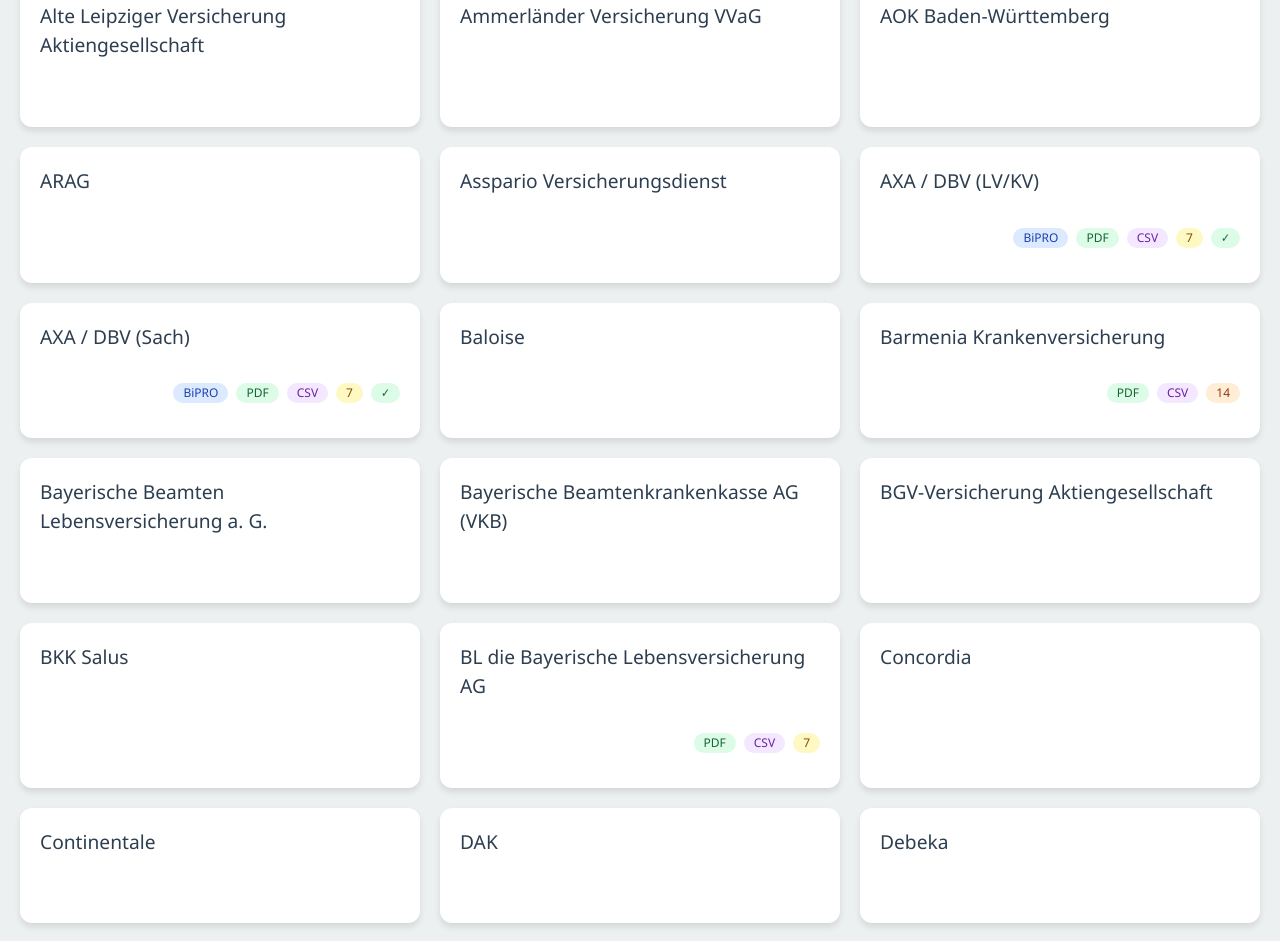
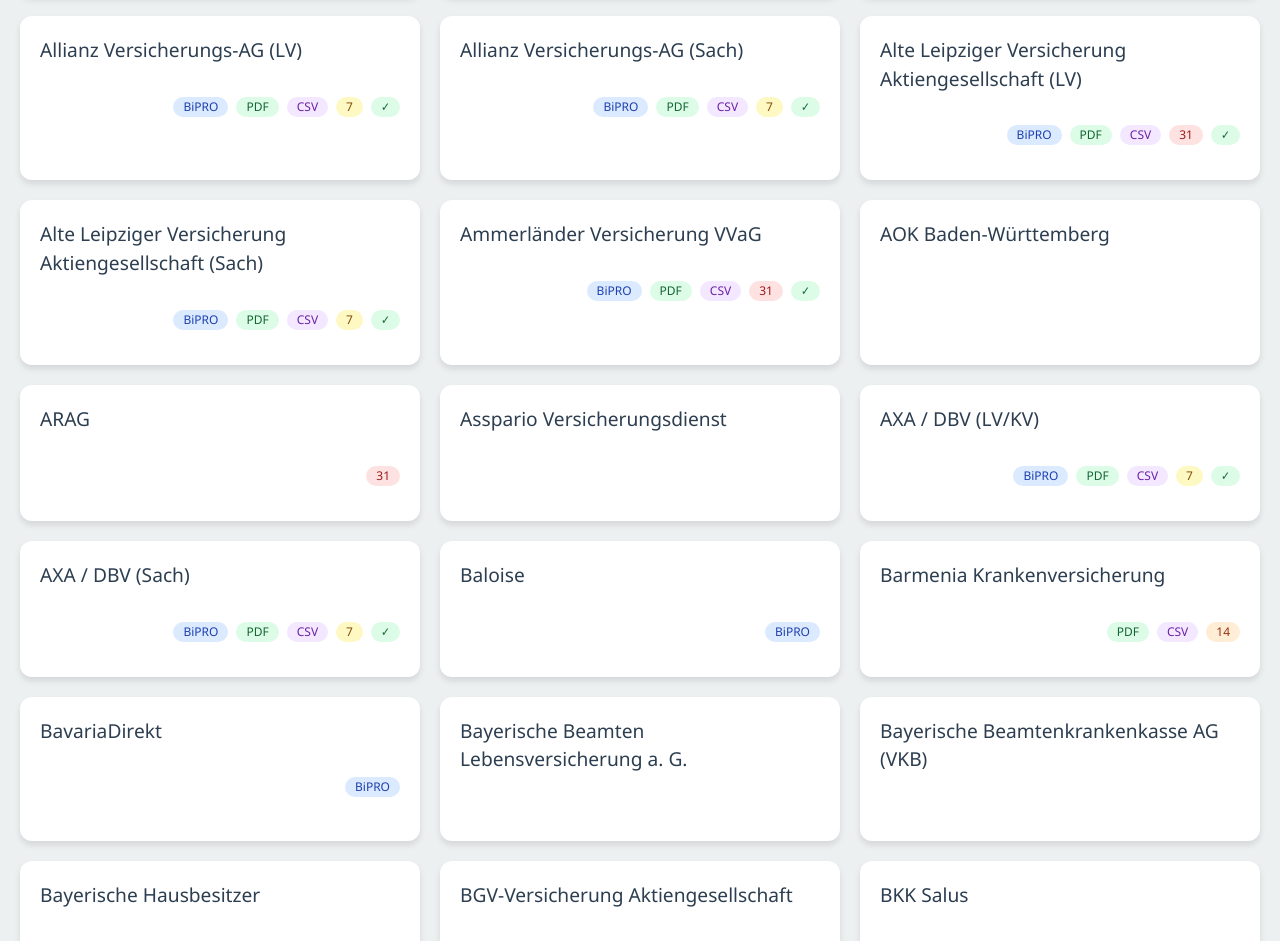
Before and after one commit to wilnauem2/Provisionsbuchungen, a Vue app: page / in a window 1280 px wide. Shown: the part 620-1561 px from the top of the page. Built offline with nearby package versions, Linux system fonts and the light colour scheme; sample sign-in values are in the browser's storage.

Commit message:
feat: Update insurer data and improve popup behavior
- Add new insurers to the list
- Update turnus information for existing insurers
- Fix popup toggle behavior when clicking the same tile
- Add complete status to insurers

```diff
--- a/src/components/MainApp.vue
+++ b/src/components/MainApp.vue
@@ -65,7 +65,7 @@
             :key="insurer.name"
             class="insurer-card"
             :class="{ selected: selectedInsurer === insurer }"
-            @click="handleInsurerSelect(insurer)"
+            @click="handleInsurerClick(insurer)"
           >
             <div class="insurer-info">
                <div class="flex flex-col justify-between">
@@ -302,8 +302,12 @@
   })
 }, { deep: true })
 
-const handleInsurerSelect = (insurer) => {
-  selectedInsurer.value = insurer
+const handleInsurerClick = (insurer) => {
+  if (selectedInsurer.value === insurer) {
+    selectedInsurer.value = null
+  } else {
+    selectedInsurer.value = insurer
+  }
 }
 
 const handleSearchInput = (event) => {
--- a/src/data/insurers.json
+++ b/src/data/insurers.json
@@ -1,12 +1,30 @@
 [
   {
-    "name": "AIG",
+    "name": "Advocard",
     "turnus": "",
     "dokumentenart": "",
     "bezugsweg": "",
     "kontakt": "",
     "login": "",
     "complete": false
+  },
+  {
+    "name": "Allcura",
+    "turnus": "",
+    "dokumentenart": "",
+    "bezugsweg": "",
+    "kontakt": "",
+    "login": "",
+    "complete": false
+  },
+  {
+    "name": "AIG",
+    "turnus": "31-tägig",
+    "dokumentenart": "CSV, PDF",
+    "bezugsweg": "BiPro",
+    "kontakt": "",
+    "login": "",
+    "complete": true
   },
   {
     "name": "Allianz Versicherungs-AG (Sach)",
@@ -27,20 +45,31 @@
     "complete": true
   },
   {
-    "name": "Alte Leipziger Versicherung Aktiengesellschaft",
-    "turnus": "",
-    "dokumentenart": "",
-    "bezugsweg": "",
+    "name": "Alte Leipziger Versicherung Aktiengesellschaft (Sach)",
+    "turnus": "7-tägig",
+    "dokumentenart": "CSV, PDF",
+    "bezugsweg": "BiPro",
     "kontakt": "",
-    "login": ""
+    "login": "",
+    "complete": true
+  },
+  {
+    "name": "Alte Leipziger Versicherung Aktiengesellschaft (LV)",
+    "turnus": "31-tägig",
+    "dokumentenart": "CSV, PDF",
+    "bezugsweg": "BiPro",
+    "kontakt": "",
+    "login": "",
+    "complete": true
   },
   {
     "name": "Ammerländer Versicherung VVaG",
-    "turnus": "",
-    "dokumentenart": "",
-    "bezugsweg": "",
+    "turnus": "31-tägig",
+    "dokumentenart": "CSV, PDF",
+    "bezugsweg": "BiPro",
     "kontakt": "",
-    "login": ""
+    "login": "",
+    "complete": true
   },
   {
     "name": "AOK Baden-Württemberg",
@@ -52,25 +81,27 @@
   },
   {
     "name": "ARAG",
-    "turnus": "",
+    "turnus": "31-tägig",
     "dokumentenart": "",
     "bezugsweg": "",
     "kontakt": "",
-    "login": ""
+    "login": "",
+    "complete": false
   },
   {
     "name": "Asspario Versicherungsdienst",
     "turnus": "",
-    "dokumentenart": "",
+    "dokumentenart": "BiPRO",
     "bezugsweg": "",
     "kontakt": "",
-    "login": ""
+    "login": "",
+    "complete": false
   },
   {
     "name": "AXA / DBV (Sach)",
     "turnus": "7-tägig",
     "dokumentenart": "CSV, PDF",
-    "bezugsweg": "BiPro",
+    "bezugsweg": "BiPRO",
     "kontakt": "",
     "login": "",
     "complete": true
@@ -79,7 +110,7 @@
     "name": "AXA / DBV (LV/KV)",
     "turnus": "7-tägig",
     "dokumentenart": "CSV, PDF",
-    "bezugsweg": "BiPro",
+    "bezugsweg": "BiPRO",
     "kontakt": "",
     "login": "",
     "complete": true
@@ -88,9 +119,10 @@
     "name": "Baloise",
     "turnus": "",
     "dokumentenart": "",
-    "bezugsweg": "",
+    "bezugsweg": "BiPRO",
     "kontakt": "",
-    "login": ""
+    "login": "",
+    "complete": false
   },
   {
     "name": "Barmenia Krankenversicherung",
@@ -98,6 +130,15 @@
     "dokumentenart": "CSV, PDF",
     "bezugsweg": "Maklerportal, BiPRO ??? --> Alex fragen",
     "kontakt": "maklersupport@barmenia.de, Tel: 0202/4383345",
+    "login": "",
+    "complete": false
+  },
+  {
+    "name": "BavariaDirekt",
+    "turnus": "",
+    "dokumentenart": "",
+    "bezugsweg": "BiPRO",
+    "kontakt": "",
     "login": "",
     "complete": false
   },
@@ -116,6 +157,15 @@
     "bezugsweg": "",
     "kontakt": "",
     "login": ""
+  },
+  {
+    "name": "Bayerische Hausbesitzer",
+    "turnus": "",
+    "dokumentenart": "",
+    "bezugsweg": "BiPRO",
+    "kontakt": "",
+    "login": "",
+    "complete": false
   },
   {
     "name": "BGV-Versicherung Aktiengesellschaft",
@@ -141,6 +191,24 @@
     "kontakt": "",
     "login": "",
     "complete": false
+  },
+  {
+    "name": "BSG",
+    "turnus": "",
+    "dokumentenart": "CSV, PDF",
+    "bezugsweg": "BiPRO",
+    "kontakt": "",
+    "login": "",
+    "complete": false
+  },
+  {
+    "name": "CARE Concept",
+    "turnus": "31-tägig",
+    "dokumentenart": "CSV, PDF",
+    "bezugsweg": "BiPRO",
+    "kontakt": "",
+    "login": "",
+    "complete": true
   },
   {
     "name": "Concordia",
@@ -285,6 +353,15 @@
     "bezugsweg": "",
     "kontakt": "",
     "login": ""
+  },
+  {
+    "name": "Hallesche",
+    "turnus": "31-tägig",
+    "dokumentenart": "PDF",
+    "bezugsweg": "BiPro",
+    "kontakt": "",
+    "login": "",
+    "complete": true
   },
   {
     "name": "Hannoversche Lebensversicherung AG",
```
